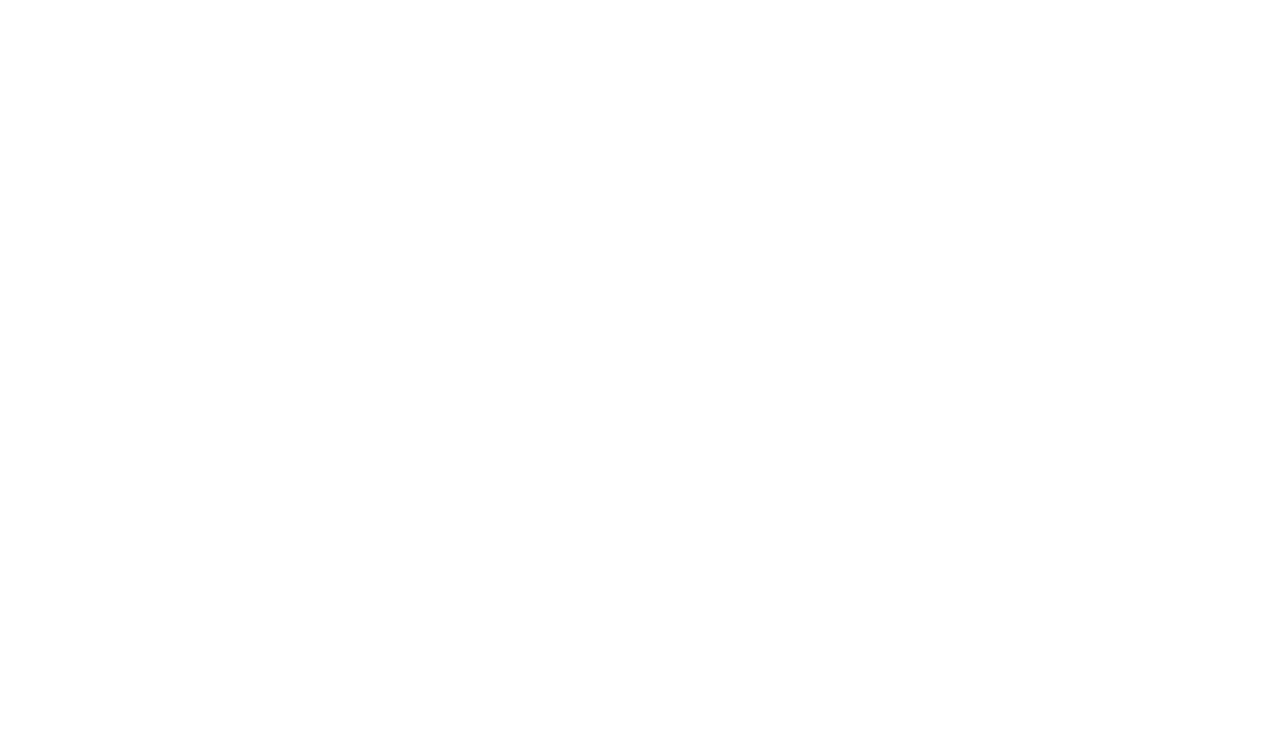
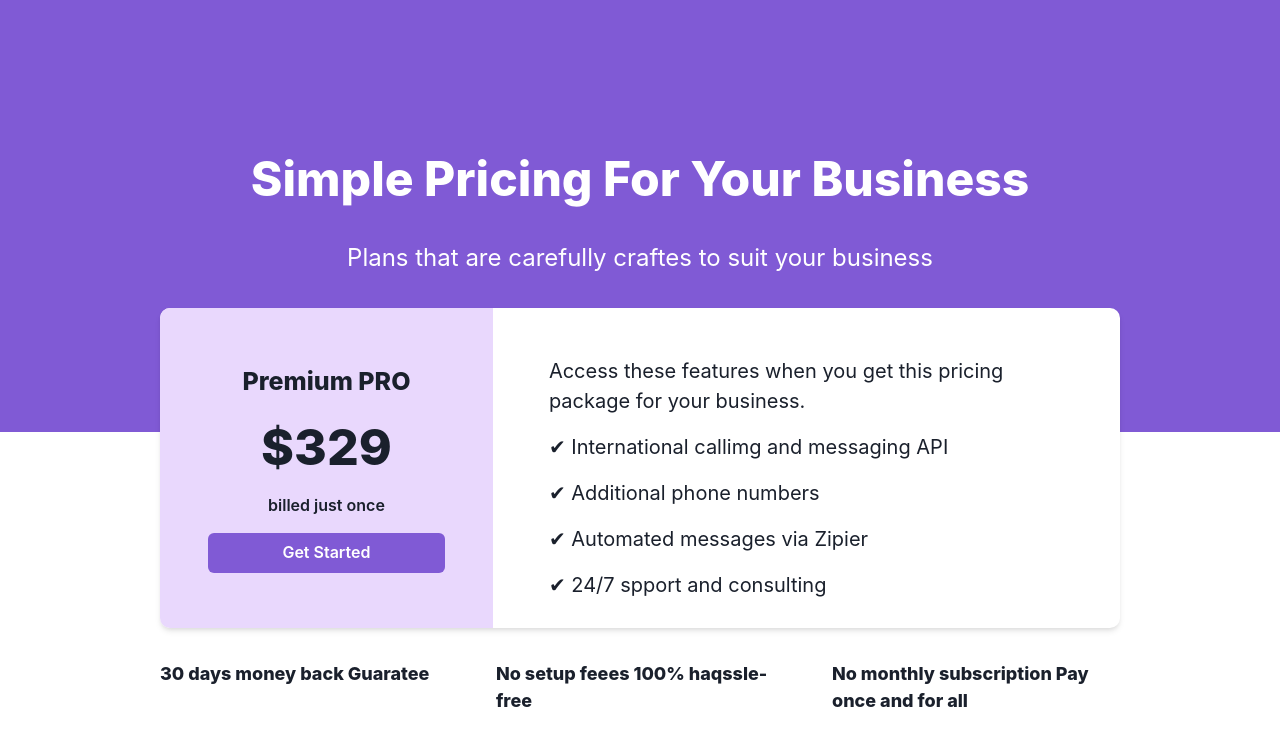
Before and after one commit to siska199/learn-chakra-ui, a React (Create React App) app: page / in a window 1280 px wide. Shown: the top 746 px of the page. Built offline with nearby package versions, Linux system fonts and the light colour scheme.

Commit message:
create ui pricing

```diff
--- a/src/App.js
+++ b/src/App.js
@@ -1,10 +1,127 @@
+import {
+  Flex,
+  Box,
+  Heading,
+  Text,
+  HStack,
+  Button,
+  VStack,
+  Stack,
+  Spacer,
+} from "@chakra-ui/react";
 
+/*
+  Color Code:
+  Ungu : #805AD5
+  Gray : #E9D8FD
+*/
 
 function App() {
+  const features = [
+    "International callimg and messaging API",
+    "Additional phone numbers",
+    "Automated messages via Zipier",
+    "24/7 spport and consulting",
+  ];
+  const benefits = [
+    {
+      icon: "",
+      text: "30 days money back Guaratee",
+    },
+    {
+      icon: "",
+      text: "No setup feees 100% haqssle-free",
+    },
+    {
+      icon: "",
+      text: "No monthly subscription Pay once and for all",
+    },
+  ];
   return (
+    <Flex
+      direction="column"
+      justifyContent="center"
+      position="relative"
+      h="54rem"
+      margin="auto"
+    >
+      <Box bg="#805AD5" h="50%"></Box>
+      <Box bg="white" h="50%"></Box>
+      <Box
+        position="absolute"
+        w="100%"
+        h="100%"
+        display="flex"
+        flexDirection="column"
+        justifyContent="center"
+        alignItems="center"
+        gap="2rem"
+      >
+        <Heading fontSize="48px" color="white" fontWeight="800">
+          Simple Pricing For Your Business
+        </Heading>
+        <Text fontSize="24px" fontWeight="400" color="white">
+          Plans that are carefully craftes to suit your business
+        </Text>
 
+        <HStack
+          bg="white"
+          borderRadius="10px"
+          width="60rem"
+          height="20rem"
+          shadow="md"
+        >
+          <Box
+            h="100%"
+            w="35%"
+            bg="#E9D8FD"
+            borderTopLeftRadius="10px"
+            borderBottomLeftRadius="10px"
+          >
+            <Flex
+              h="100%"
+              direction="column"
+              padding="3rem"
+              justifyContent="center"
+              alignItems="center"
+              gap="1rem"
+            >
+              <Text fontSize="25px" fontWeight="800">
+                Premium PRO
+              </Text>
+              <Heading fontSize="50px" fontWeight="800">
+                $329
+              </Heading>
+              <Text fontWeight="600">billed just once</Text>
+              <Button w="100%" color="white" bg="#805AD5">
+                Get Started
+              </Button>
+            </Flex>
+          </Box>
+          <Box height="100%" width="65%" padding="3rem" fontSize="20px">
+            <Text marginBottom="1rem">
+              Access these features when you get this pricing package for your
+              business.
+            </Text>
+            <Stack as="ul" spacing="1rem">
+              {features.map((data, i) => (
+                <Text key={i}>✔ {data}</Text>
+              ))}
+            </Stack>
+          </Box>
+        </HStack>
 
-    <div></div>
+        <Flex w="60rem" justifyContent="space-between"  gap="2rem"  fontWeight="800" fontSize="18px">
+          {benefits.map((data, i) => (
+            <>
+              <Box key={i} w="30%" >
+                {data.text}
+              </Box>
+            </>
+          ))}
+        </Flex>
+      </Box>
+    </Flex>
   );
 }
 
```
